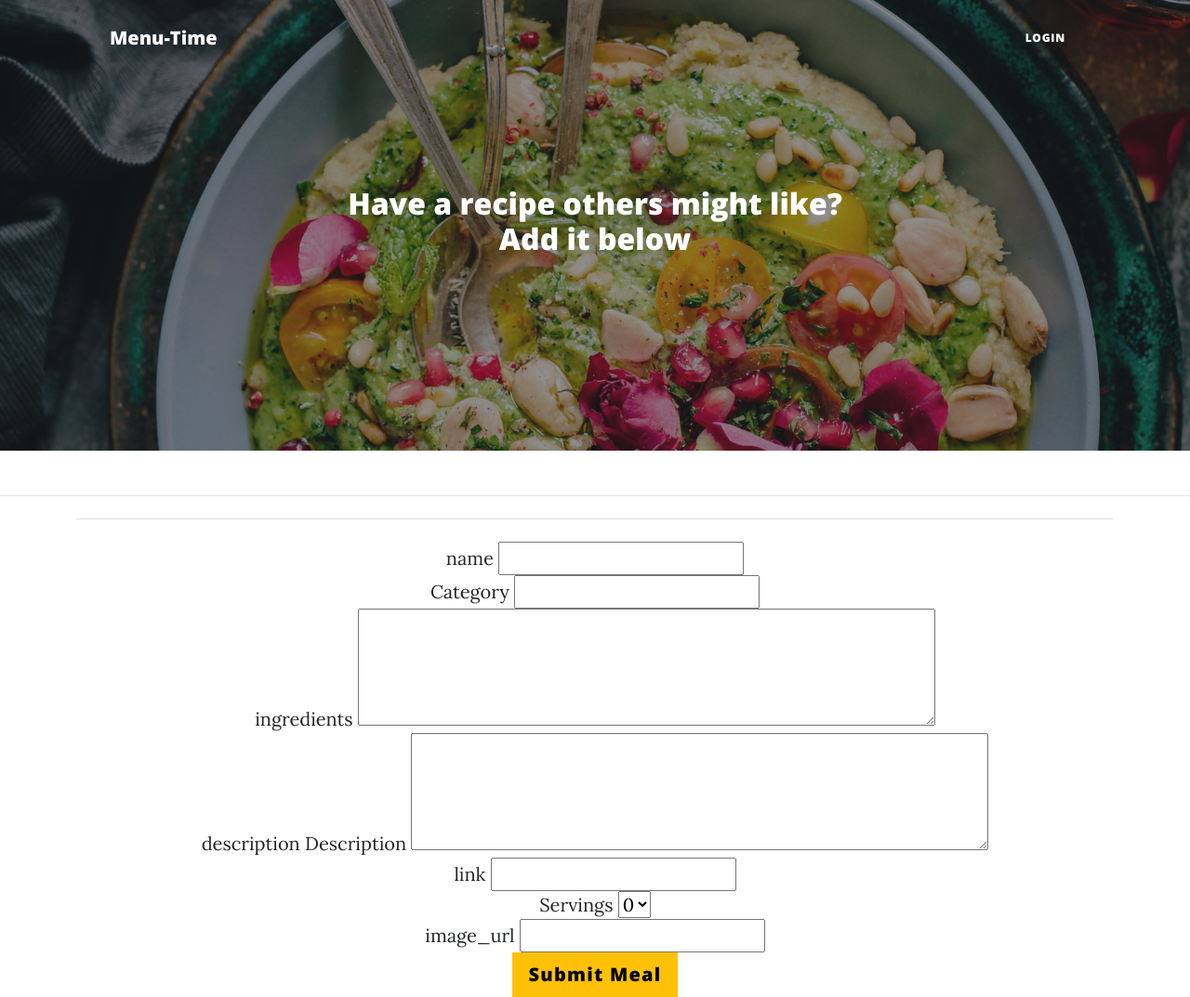
After one commit to mrende1986/Menu-Time-App, a Flask app: page /create in a window 1280 px wide. The commit adds this page. Shown: the whole page at 93% size. Run offline with Flask 2, Linux system fonts and the light colour scheme; some libraries are stand-ins or nearby versions.

Commit message:
start of add a recipe page

```diff
--- a/menutime/meals/views.py
+++ b/menutime/meals/views.py
@@ -69,3 +69,27 @@ def show_post(meal_id):
         db.session.commit()
 
     return render_template("meal.html", meal=requested_meal, form=comment_form, current_user=current_user)
+
+
+# CREATE
+@meal.route('/create',methods=['GET','POST'])
+def create_meal():
+
+    if request.method == "POST":
+
+        # global category_selected, desired_servings
+        new_meal = []
+        new_meal.append(request.form["name"])
+        new_meal.append(request.form["category"])
+        new_meal.append(request.form["ingredients"])
+        new_meal.append(request.form["description"])
+        new_meal.append(request.form["link"])
+        new_meal.append(request.form["servings"])
+        new_meal.append(request.form["image_url"])
+
+        db.session.add(new_meal)
+        db.session.commit()
+        flash('New Meal Created')
+        return redirect(url_for('core.index'))
+
+    return render_template('create_meal.html')
--- /dev/null
+++ b/menutime/templates/create_meal.html
@@ -0,0 +1,52 @@
+{% include "header.html" %}
+
+
+<!-- Page Header-->
+<title>Menu-Time - Add a Recipe</title>
+<body>
+  <header class="masthead" style="background-image: url('static/assets/img/brooke-lark-oaz0raysASk-unsplash.jpeg')">
+      <div class="container position-relative px-4 px-lg-5">
+          <div class="row gx-4 gx-lg-5 justify-content-center">
+              <div class="col-md-10 col-lg-8 col-xl-7">
+                  <div class="site-heading">
+                      <h2>Have a recipe others might like? Add it below</h2>
+                  </div>
+              </div>
+          </div>
+      </div>
+  </header>
+
+  <hr class="my-4">
+
+  <div class="jumbotron text-center">
+      <div class="container">
+      <hr class="my-4">
+          <body>
+          <form method="POST">
+
+              <label for="name">name</label>
+              <input type="text" name="name" id="name">
+              </select><br>
+              <label for="category">Category</label>
+              <input type="text" name="category" id="category"><br>
+              <label for="ingredients">ingredients</label>
+              <textarea name="ingredients" id="ingredients" rows="4" cols="50"></textarea><br>
+              <label for="description">description</label>
+              <label for="description">Description</label>
+              <textarea name="description" id="description" rows="4" cols="50"></textarea><br>
+              <label for="link">link</label>
+              <input type="text" name="link" id="link"><br>
+              <label for="servings">Servings</label>
+              <select name="servings" id="servings">
+                <option value="0">0</option>
+                <option value="1">1</option>
+              </select><br>
+              <label for="image_url">image_url</label>
+              <input type="text" name="image_url" id="image_url"><br>
+              <button class="btn btn-warning btn-lg" type="submit">Submit Meal</button>
+          </form>
+
+      </div>
+    </div>
+  </div>
+</body>
--- a/menutime/templates/meal.html
+++ b/menutime/templates/meal.html
@@ -24,12 +24,12 @@
             <div class="col-lg-8 col-md-10 mx-auto">
                 {{ meal.name|safe }}
                 <hr>
-                {% if current_user.id == 1 %}
+                <!-- {% if current_user.id == 1 %} -->
                 <div class="clearfix">
                     <a class="btn btn-primary float-right" href="">Edit
                         Post</a>
                 </div>
-                {% endif %}
+                <!-- {% endif %} -->
 
 
                 <!--           Comments Area -->
```
Also changed, not shown: 2 other files.
